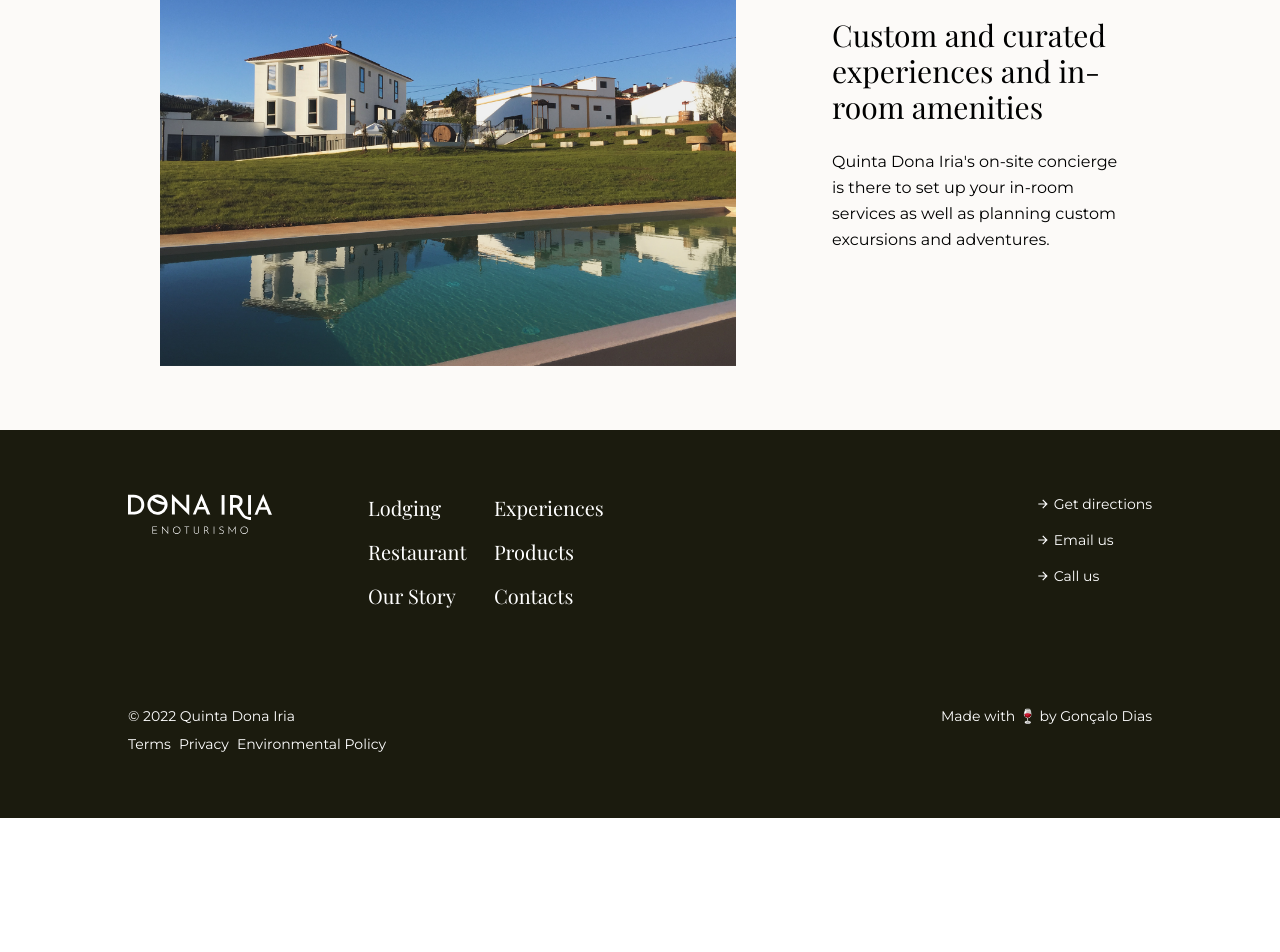
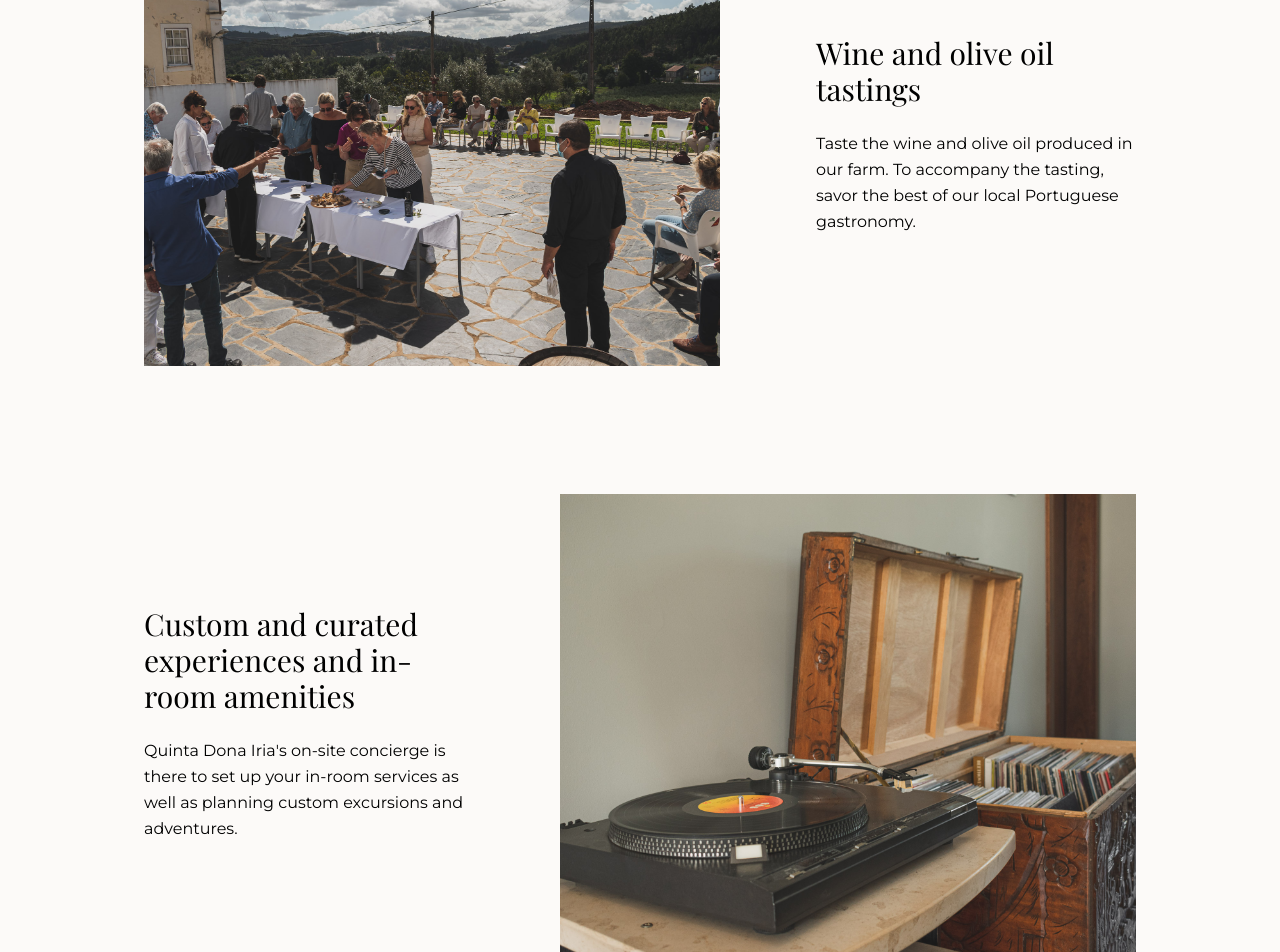
Before and after one commit to quintadonairia/quintadonairia, a Next.js app: page /experiences in a window 1280 px wide. Shown: the part 1900-2852 px from the top of the page. Before the commit the page ends 2718 px from the top, so only its background shows below. Built offline with nearby package versions, Linux system fonts and the light colour scheme.

Commit message:
Finish initial layout for Experiences page

```diff
--- a/components/layouts/LayoutSplit.js
+++ b/components/layouts/LayoutSplit.js
@@ -1,6 +1,6 @@
 const LayoutSplit = ({ children }) => {
   return (
-    <section className="flex flex-col lg:flex-row items-center justify-between gap-8 lg:gap-24 px-6 py-16 lg:px-40">
+    <section className="flex flex-col lg:flex-row items-center justify-between gap-8 lg:gap-24 px-6 py-16 lg:px-36">
       {children}
     </section>
   );
--- a/pages/experiences.js
+++ b/pages/experiences.js
@@ -65,10 +65,23 @@ const Experiences = () => {
       </LayoutSplit>
       <LayoutSplit>
         <img
-          src="/images/20220306-donairia-001.jpg"
+          src="/images/20211003-donairia-022.jpg"
           alt=""
           className="w-full lg:w-[36rem] aspect-[5/4] lg:aspect-[5/4] object-cover"
         />
+        <div className="flex flex-col gap-4 lg:w-1/2 lg:gap-6">
+          <h1 className="font-serif text-2xl lg:text-3xl">
+            Wine and olive oil tastings
+          </h1>
+          <div className="flex flex-col gap-4 text-sm lg:text-base">
+            <p className="leading-relaxed">
+              Taste the wine and olive oil produced in our farm. To accompany
+              the tasting, savor the best of our local Portuguese gastronomy.
+            </p>
+          </div>
+        </div>
+      </LayoutSplit>
+      <LayoutSplit>
         <div className="flex flex-col gap-4 lg:w-1/2 lg:gap-6">
           <h1 className="font-serif text-2xl lg:text-3xl">
             Custom and curated experiences and in-room amenities
@@ -81,6 +94,11 @@ const Experiences = () => {
             </p>
           </div>
         </div>
+        <img
+          src="/images/20220319-donairia-006.jpg"
+          alt=""
+          className="w-full lg:w-[36rem] aspect-[5/4] lg:aspect-[5/4] object-cover"
+        />
       </LayoutSplit>
       {/* <div className="grid grid-cols-1 lg:grid-cols-2 gap-16 lg:gap-32">
         <Experience
```
Also changed, not shown: public/images/20220319-donairia-006.jpg (added).
